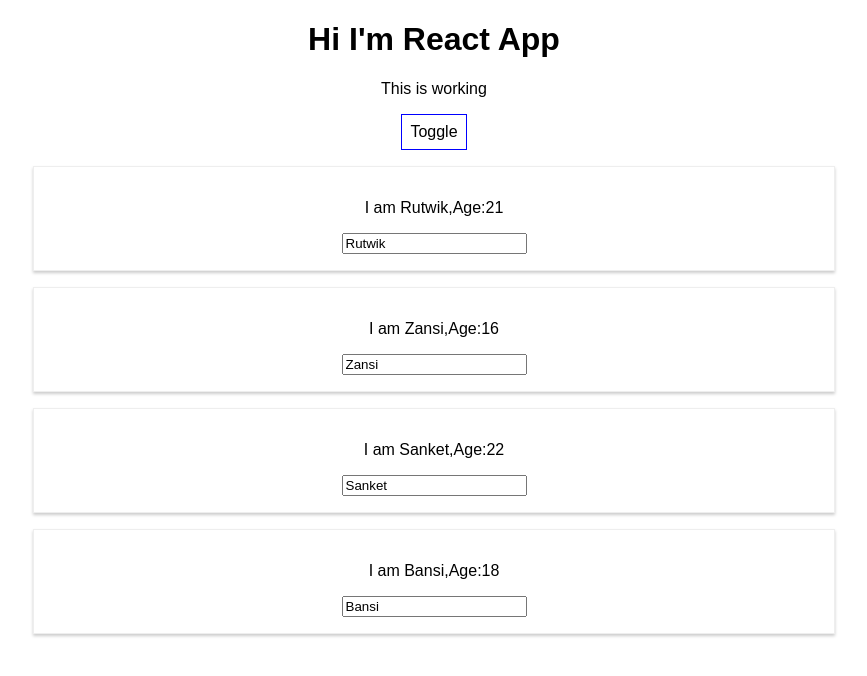
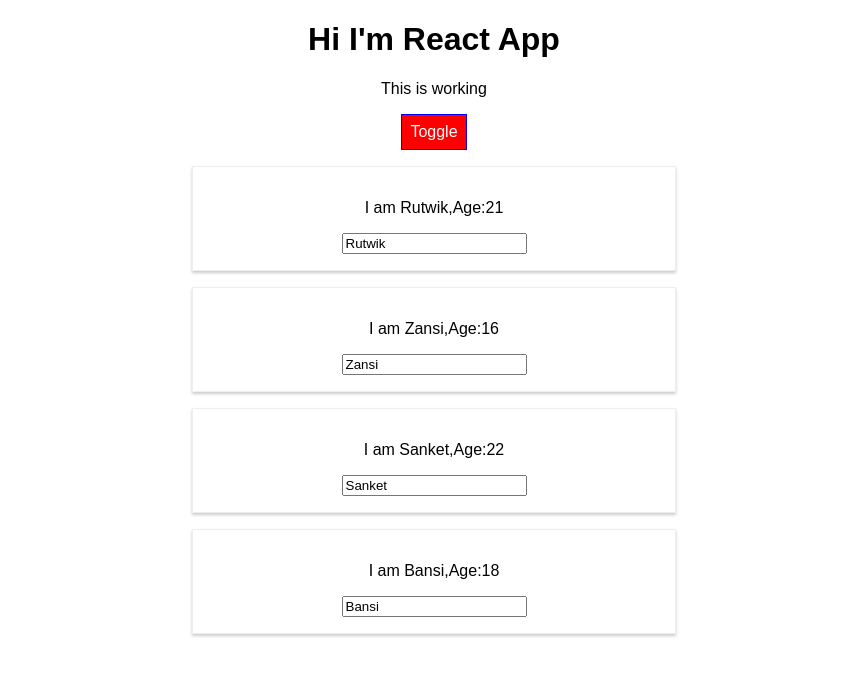
Before and after one commit to Rutwik-Kikani/Simform-Training, a React (Create React App) app in the folder ReactPractice/react-complete-guide/: page / in a window 1280 px wide. Both pictures are taken after a click on the button "Toggle". Shown: the top 676 px of the page, without its empty margins (206-1073 px from the left). Built offline with nearby package versions, Linux system fonts and the light colour scheme.

Commit message:
styling_with_radium

```diff
--- a/ReactPractice/react-complete-guide/package.json
+++ b/ReactPractice/react-complete-guide/package.json
@@ -3,9 +3,11 @@
   "version": "0.1.0",
   "private": true,
   "dependencies": {
+    "radium": "^0.26.1",
     "react": "^17.0.1",
     "react-dom": "^17.0.1",
-    "react-scripts": "1.1.5"
+    "react-scripts": "1.1.5",
+    "styled-components": "^5.2.1"
   },
   "scripts": {
     "start": "react-scripts start",
--- a/ReactPractice/react-complete-guide/src/App.css
+++ b/ReactPractice/react-complete-guide/src/App.css
@@ -1,3 +1,11 @@
 .App {
   text-align: center;
 }
+
+.red{
+  color: red;
+}
+
+.bold{
+  font-weight: bold;
+}
--- a/ReactPractice/react-complete-guide/src/App.js
+++ b/ReactPractice/react-complete-guide/src/App.js
@@ -1,6 +1,7 @@
 import React, { Component } from "react";
 import "./App.css";
 import Person from "./Person/Person";
+import Radium, {StyleRoot} from 'radium';
 
 
 // App Component as class base Component
@@ -54,18 +55,22 @@
 
   render() {
     const style = {
-      backgroundColor: 'white',
+      backgroundColor: 'green',
+      color: 'white',
       font: 'inherit',
       border: '1px solid blue',
       padding: '8px',
-      coursor: 'pointer'
+      cursor: 'pointer',
+      ':hover': {
+        backgroundColor: 'lightgreen',
+        color: 'black',
+      }
     }
 
     let persons =null;
 
     if(this.state.showPerson){
       persons = (
-
         <div>
           {this.state.persons.map((person, index) => {
             return <Person
@@ -77,12 +82,28 @@
           })}
         </div>
       );
+      style.backgroundColor = 'red';
+      style[":hover"] ={
+        backgroundColor: 'salmon',
+        color: 'black',
+      }
     }
 
+    const classes = []; //"red bold"
+
+    if(this.state.persons.length <= 2)  {
+      classes.push('red'); //classes = [red]
+    }
+    if(this.state.persons.length <= 1) {
+      classes.push('bold'); //classes = [red bold]
+    }
+
+
     return (
+      <StyleRoot>
       <div className="App">
         <h1>Hi I'm React App</h1>
-        <p>This is working</p>
+        <p className={classes.join(' ')}>This is working</p>
         <button
           onClick={this.togglePersonsHandler}
           style={style}>
@@ -90,16 +111,12 @@
         </button>
         {persons}
       </div>
+      </StyleRoot>
     );
   }
 }
 
-export default App;
-
-
-/*<Person name={this.state.persons[0].name} age={this.state.persons[0].age}
-              click={() => this.switchButtonHandler("Naruto!", "Saske!", "Sakura!", "Kakashi!")}
-              changed={this.nameChangeHandler}>Hobbies: Racing,Art,Dance</Person> */
+export default Radium(App);
 
 
 /*
--- a/ReactPractice/react-complete-guide/src/Person/Person.css
+++ b/ReactPractice/react-complete-guide/src/Person/Person.css
@@ -6,3 +6,9 @@
     padding: 16px;
     text-align: center;
 }
+
+/* @media(min-width : 500px){
+    .Person{
+        width : 450px;
+    }
+} */
--- a/ReactPractice/react-complete-guide/src/Person/Person.js
+++ b/ReactPractice/react-complete-guide/src/Person/Person.js
@@ -1,8 +1,15 @@
 import React from 'react';
 import './Person.css';
+import Radium from 'radium';
+
 const person = (props) => {
+    const style = {
+        "@media (min-width: 500px)": {
+            width:'450px',
+        }
+    }
     return (
-        <div className="Person">
+        <div className="Person" style={style}>
             <p onClick={props.click}> I am {props.name},Age:{props.age}</p>
             <p>{props.children}</p>
             <input type="text" onChange={props.changed} value={props.name}></input>
@@ -10,4 +17,4 @@
         );
 
 };
-export default person;
+export default Radium(person);
```
Also changed, not shown: 1 other file (tests, documents, lock files or other folders).
